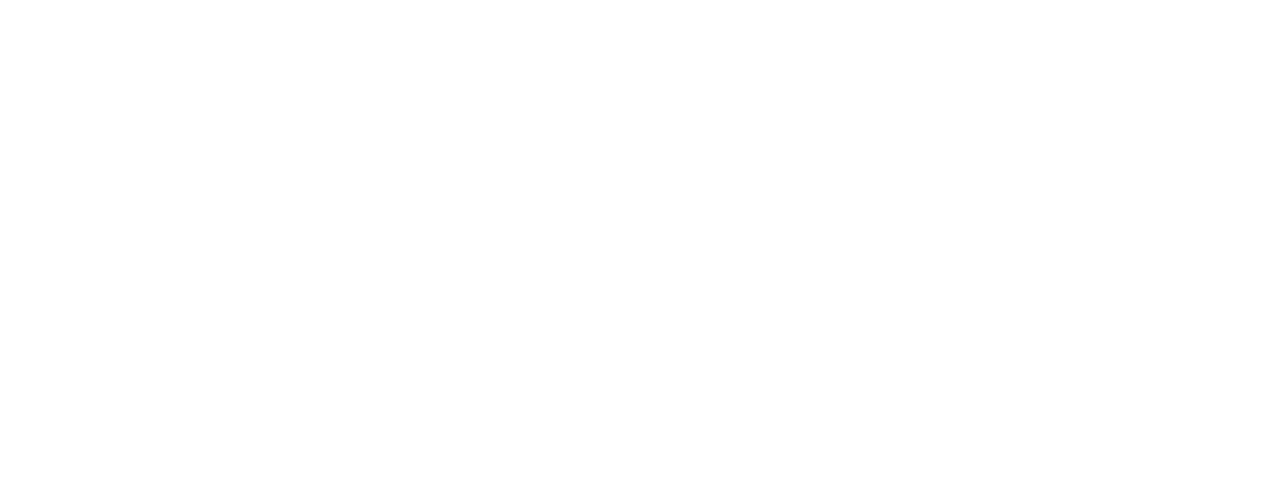
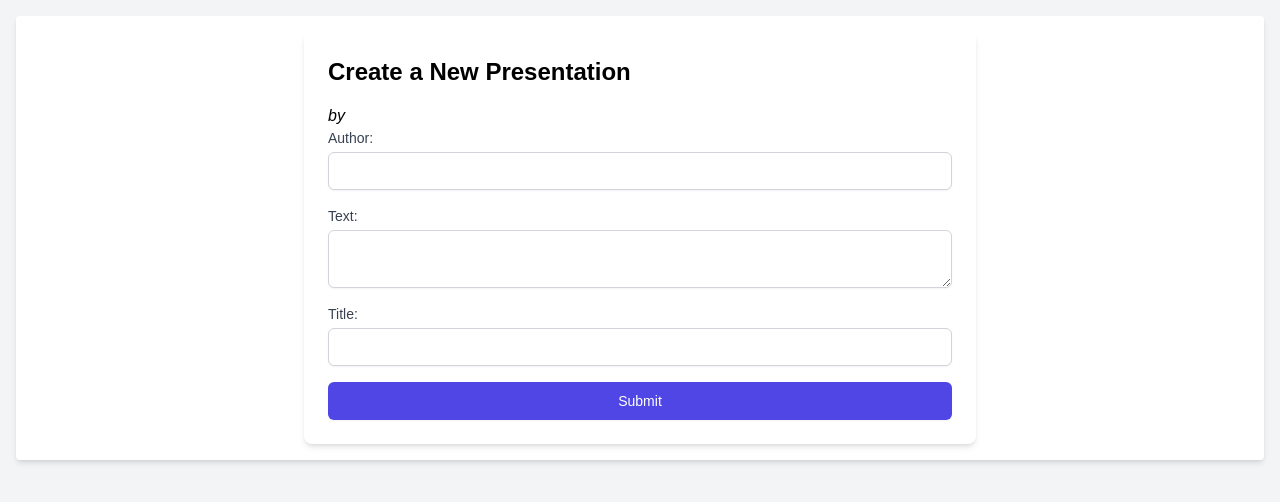
Before and after one commit to ForumFlow/ForumFlow, a React (Vite) app in the folder packages/ForumFlowClient/: page /user/forum in a window 1280 px wide. Before the commit this address had no page. Shown: the top 502 px of the page. Built offline with nearby package versions, Linux system fonts and the light colour scheme.

Commit message:
added Forum page, linked it to Home Page and AddPresentation component

```diff
--- a/packages/ForumFlowClient/src/App.jsx
+++ b/packages/ForumFlowClient/src/App.jsx
@@ -2,14 +2,18 @@
 import React, { useState } from "react";
 import { BrowserRouter, Routes, Route } from "react-router-dom";
 import UserHomePage from "./pages/UserHomePage";
-import NewPresentation from "./components/AddPresentation";
+import AddPresentation from "./components/AddPresentation";
 import Presentation from "./components/Presentation";
 import Comment from "./components/comment";
 import AddComment from "./components/AddComment";
 import LandingPage from "./pages/LandingPage";
 import LoginPage from "./pages/LoginPage";
 import CreateAccountPage from "./pages/CreateAccountPage";
+import Forum from "./pages/Forum";
 import "./index.css";
+
+//a lot of this is legacy code that is now in Forum.jsx, just keeping it here for reference
+
 
 function App() {
   const [comments, setComments] = useState([]);
@@ -48,6 +52,8 @@
           <Route path="login" element={<LoginPage />} />
           <Route path="create" element={<CreateAccountPage />} />
           <Route path="home" element={<UserHomePage />} />
+          <Route path="add-presentation" element={<AddPresentation />} />
+          <Route path="forum" element={<Forum />} />
         </Route>
       </Routes>
     </BrowserRouter>
--- a/packages/ForumFlowClient/src/components/AddPresentation.jsx
+++ b/packages/ForumFlowClient/src/components/AddPresentation.jsx
@@ -14,38 +14,44 @@
   };
 
   return (
-    <div>
-      <h2>Create a New Presentation</h2>
-      {submitted ? (
+    <div className="max-w-2xl mx-auto p-6 bg-white shadow-md rounded-lg">
+      <h2 className="text-2xl font-bold mb-4">Create a New Presentation</h2>
         <Presentation author={author} text={text} title={title} />
-      ) : (
-        <form onSubmit={handleSubmit}>
+        <form onSubmit={handleSubmit} className="space-y-4">
           <div>
-            <label>Author:</label>
+            <label className="block text-sm font-medium text-gray-700">Author:</label>
             <input
               type="text"
               value={author}
               onChange={(e) => setAuthor(e.target.value)}
+              className="mt-1 block w-full px-3 py-2 border border-gray-300 rounded-md shadow-sm focus:outline-none focus:ring-indigo-500 focus:border-indigo-500 sm:text-sm"
             />
           </div>
           <div>
-            <label>Text:</label>
+            <label className="block text-sm font-medium text-gray-700">Text:</label>
             <textarea
               value={text}
               onChange={(e) => setText(e.target.value)}
+              className="mt-1 block w-full px-3 py-2 border border-gray-300 rounded-md shadow-sm focus:outline-none focus:ring-indigo-500 focus:border-indigo-500 sm:text-sm"
             />
           </div>
           <div>
-            <label>Title:</label>
+            <label className="block text-sm font-medium text-gray-700">Title:</label>
             <input
               type="text"
               value={title}
               onChange={(e) => setTitle(e.target.value)}
+              className="mt-1 block w-full px-3 py-2 border border-gray-300 rounded-md shadow-sm focus:outline-none focus:ring-indigo-500 focus:border-indigo-500 sm:text-sm"
             />
           </div>
-          <button type="submit">Submit</button>
+          <button
+            type="submit"
+            className="w-full inline-flex justify-center py-2 px-4 border border-transparent shadow-sm text-sm font-medium rounded-md text-white bg-indigo-600 hover:bg-indigo-700 focus:outline-none focus:ring-2 focus:ring-offset-2 focus:ring-indigo-500"
+          >
+            Submit
+          </button>
         </form>
-      )}
+
     </div>
   );
 }
--- a/packages/ForumFlowClient/src/components/Presentation.jsx
+++ b/packages/ForumFlowClient/src/components/Presentation.jsx
@@ -1,11 +1,11 @@
 import React from 'react';
 
-export default function Presentation(props) {
+export default function Presentation({ author, text, title }) {
     return (
         <div>
-            <h1>{props.author}</h1>
-            <h1>{props.title}</h1>
-            <p>{props.text}</p>
+        <h3>{title}</h3>
+        <p>{text}</p>
+        <p><em>by {author}</em></p>
         </div>
     );
 }
--- a/packages/ForumFlowClient/src/components/userHomepage/PresentationCard.jsx
+++ b/packages/ForumFlowClient/src/components/userHomepage/PresentationCard.jsx
@@ -3,28 +3,26 @@
 
 const PresentationCard = ({ title, desc }) => {
   return (
-    <div className="grid col-span-4 relative">
-      <a
-        className="group shadow-lg hover:shadow-2xl duration-200 delay-75 w-full bg-white rounded-sm py-6 pr-6 pl-9"
-        href=""
-      >
-        {/* <!-- Title --> */}
-        <p className="text-2xl font-bold text-gray-500 group-hover:text-gray-700">
-          {" "}
-          {title}
-        </p>
+    <div class="h-28 flex items-center  bg-gray-100">
 
-        {/* <!-- Description --> */}
-        <p className="text-sm font-semibold text-gray-500 group-hover:text-gray-700 mt-2 leading-6">
-          {" "}
-          {desc}
-        </p>
+  <div class="grid grid-cols-12 max-w-5xl">
 
-        {/* <!-- Color --> */}
-        <div className="bg-blue-400 group-hover:bg-blue-600 h-full w-4 absolute top-0 left-0">
-          {" "}
-        </div>
+
+    <div class="grid col-span-4 relative">
+      <a class="group shadow-lg hover:shadow-2xl duration-200 delay-75 w-full bg-white rounded-sm py-6 pr-6 pl-9" href="">
+
+
+        <p class="text-2xl font-bold text-gray-500 group-hover:text-gray-700"> {title} </p>
+
+
+        <p class="text-sm font-semibold text-gray-500 group-hover:text-gray-700 mt-2 leading-6"> {desc} </p>
+
+
+        <div class="bg-blue-400 group-hover:bg-blue-600 h-full w-4 absolute top-0 left-0"> </div>
+
       </a>
+    </div>
+    </div>
     </div>
   );
 };
--- a/packages/ForumFlowClient/src/land.css
+++ b/packages/ForumFlowClient/src/land.css
@@ -208,7 +208,7 @@
 
 .about-list {
     flex: 1 1 300px;
-    max-width: 300px;
+    max-width: 80%;
     background: #fff;
     border-radius: 10px;
     box-shadow: 0 4px 8px rgba(0, 0, 0, 0.1);
--- /dev/null
+++ b/packages/ForumFlowClient/src/pages/Forum.jsx
@@ -0,0 +1,66 @@
+import React, { useState } from "react";
+import Presentation from "../components/Presentation";
+import Comment from "../components/comment";
+import AddComment from "../components/AddComment";
+import AddPresentation from "../components/AddPresentation";
+
+export default function Forum(){
+  const [comments, setComments] = useState([]);
+  const [presentation, setPresentation] = useState(null);
+  const [submitted, setSubmitted] = useState(false);
+
+  const handleAddComment = (text, parentId = null) => {
+    const newComment = {
+      id: comments.length + 1, // Simple unique ID generation
+      text,
+      parentId,
+      upvotes: 0,
+      downvotes: 0,
+    };
+    setComments([...comments, newComment]);
+  };
+
+  const handleNewPresentation = (addPresentation) => {
+    setPresentation(addPresentation);
+    setSubmitted(true);
+  };
+
+  return (
+    <div className="p-4 bg-gray-100 min-h-screen">
+      {!submitted && (
+        <div className="mb-4 p-4 bg-white shadow-md rounded">
+          <AddPresentation onSubmit={handleNewPresentation} />
+        </div>
+      )}
+
+      {presentation && (
+        <div className="mb-4 p-4 bg-white shadow-md rounded">
+          <Presentation
+            author={presentation.author}
+            text={presentation.text}
+            title={presentation.title}
+          />
+        </div>
+      )}
+      {submitted && (
+        <div className="mb-4 p-4 bg-white shadow-md rounded">
+          <AddComment onSubmit={handleAddComment} parentId={null} />
+        </div>
+      )}
+      {comments.map((comment) => (
+        <div className="container mb-4 p-4 bg-white shadow-md rounded" key={comment.id}>
+          <Comment
+            text={comment.text}
+            upvotes={comment.upvotes}
+            downvotes={comment.downvotes}
+            id={comment.id}
+            parentId={comment.parentId}
+          />
+          <div className="mt-2">
+            <AddComment onSubmit={handleAddComment} parentId={comment.id} />
+          </div>
+        </div>
+      ))}
+    </div>
+  );
+}
--- a/packages/ForumFlowClient/src/pages/LandingPage.jsx
+++ b/packages/ForumFlowClient/src/pages/LandingPage.jsx
@@ -57,17 +57,22 @@
         <section id="about">
           <h2>About Us</h2>
           <div className="about-content">
-            <div className="about-list">
-              <h3>Product</h3>
+          <div className="about-list">
+              <h3>Purpose</h3>
+              <p>Ever been to a presentation, only to get shown a generic survey at the end of it? Traditional survey systems lack a feeling of interactivity,
+                and often don't provide enough detail for the presenter to improve.
+              </p>
+              <p>ForumFlow is here to make presentation feedback better. We provide a presentation feedback system that is more collaborative and conversational for viewers,
+                allowing them to ask questions and provide feedback in real-time.
+              </p>
               <ul>
-                <li>
-                  <a href="#">Website Templates</a>
-                </li>
+                <li>Allows viewers to ask questions and provide feedback in real-time</li>
+                <li>Provides a more interactive and conversational feedback experience</li>
+                <li>Allows viewers to leave comments, upvote and downvote, showing the Presenter which topics or areas of improvement are most popular</li>
+              </ul>
                 {/* Add more product list items here */}
-              </ul>
+              </div>
             </div>
-            {/* Add more about sections here */}
-          </div>
         </section>
 
         <section id="signup">
@@ -83,7 +88,7 @@
       </main>
 
       <footer>
-        <p>&copy; 2024 MyBrand. All rights reserved.</p>
+        <p>&copy; 2024 ForumFlow. All rights reserved.</p>
       </footer>
     </>
   );
--- a/packages/ForumFlowClient/src/pages/UserHomePage.jsx
+++ b/packages/ForumFlowClient/src/pages/UserHomePage.jsx
@@ -1,5 +1,15 @@
 import React from "react";
+import { Link } from "react-router-dom";
+import PresentationCard from "../components/userHomePage/PresentationCard";
 
 export default function UserHomePage() {
-  return <div>TODO: make homepage</div>;
+  return (
+  <div>
+    <p>Here the Presentations assigned for each user will be listed</p>
+    <PresentationCard title="sample title" desc = "sample description"/>
+    <Link to="../Forum">
+        <PresentationCard title="Add a new Presentation" />
+      </Link>
+    </div>
+  );
 }
```
Also changed, not shown: 24 other files (tests, documents, lock files or other folders).
